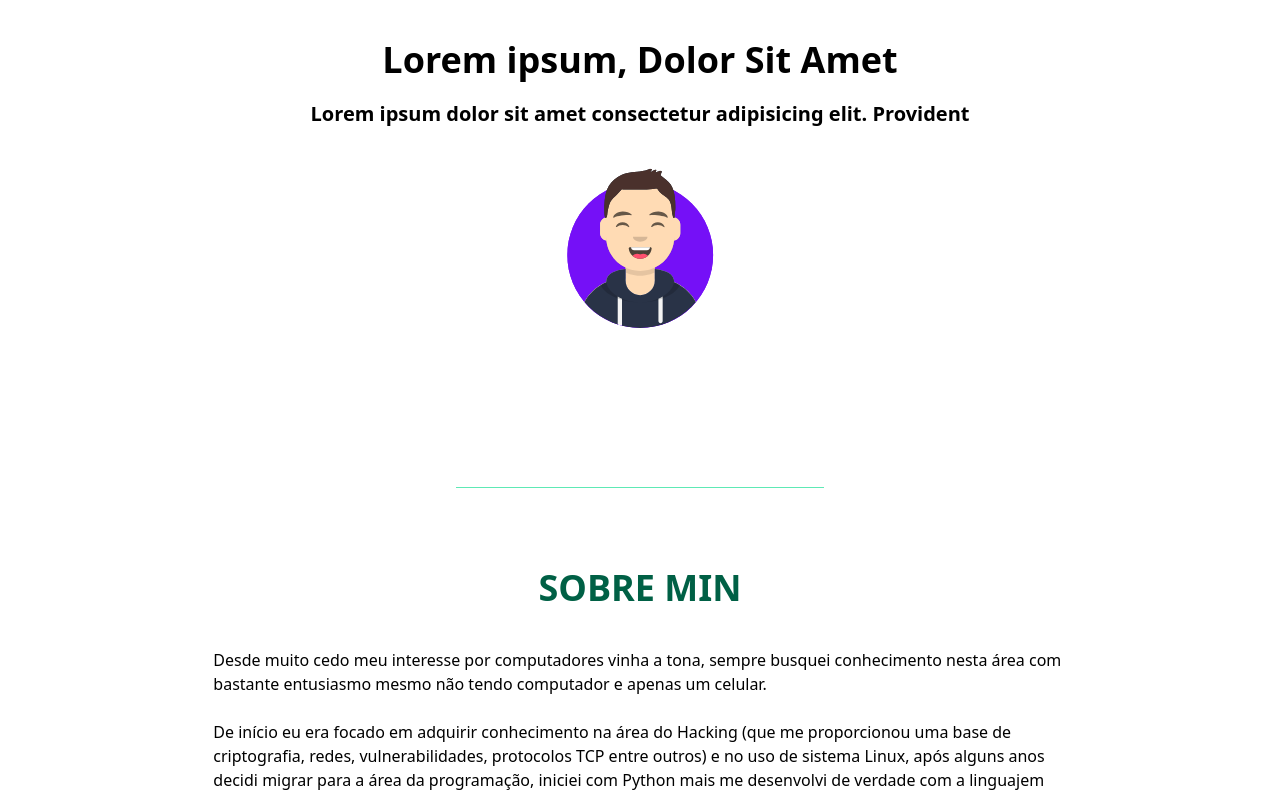
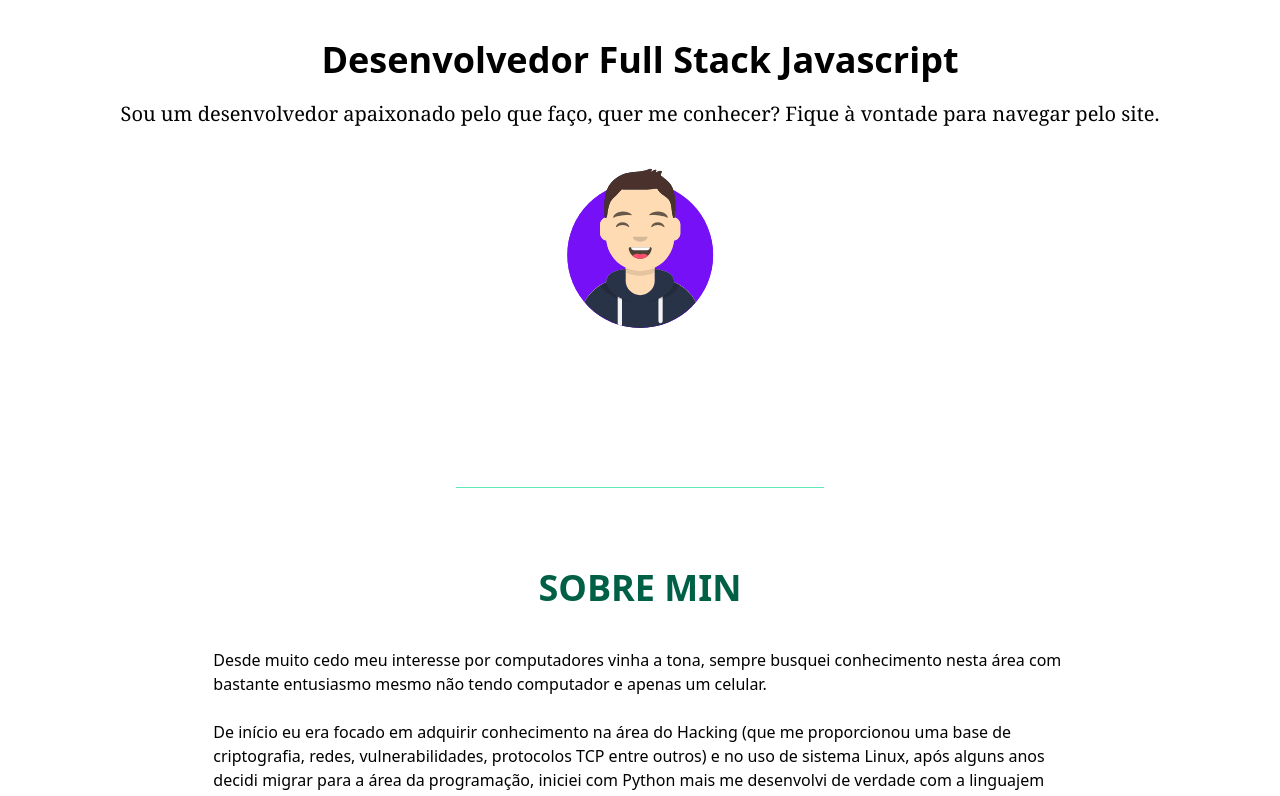
Before and after one commit to pabloemanuelpbl/portifoleo, a React (Vite) app: page / in a window 1280 px wide. Shown: the top 796 px of the page. Built offline with nearby package versions, Linux system fonts and the light colour scheme.

Commit message:
feat(homepage): add presentation information to the title component

```diff
--- a/src/components/title.tsx
+++ b/src/components/title.tsx
@@ -4,11 +4,14 @@ const Title: React.FC = () => {
   return (
     <>
       <h1 className="text-4xl font-extrabold text-center mt-10">
-        Lorem ipsum, Dolor Sit Amet
+        Desenvolvedor Full Stack Javascript
       </h1>
-      <h3 className="text-xl font-bold text-center mt-5">
-        Lorem ipsum dolor sit amet consectetur adipisicing elit. Provident
-      </h3>
+      <div className="flex justify-center">
+        <h3 className="text-xl font-serif text-center mt-5 w-10/12">
+          Sou um desenvolvedor apaixonado pelo que faço, quer me conhecer? Fique
+          à vontade para navegar pelo site.
+        </h3>
+      </div>
       <div className="flex justify-center mt-10">
         <img
           src={mfAvatar}
```
